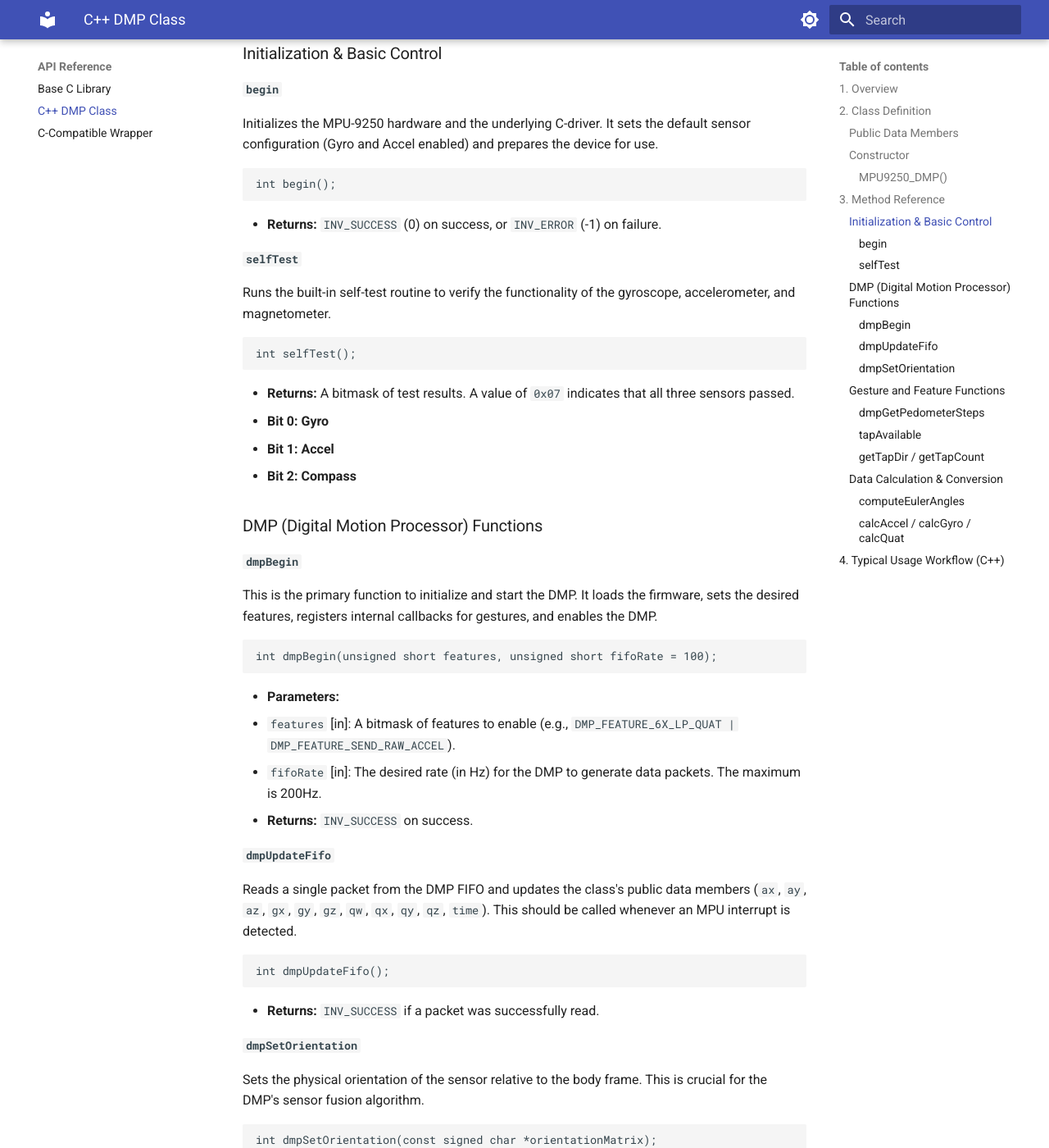
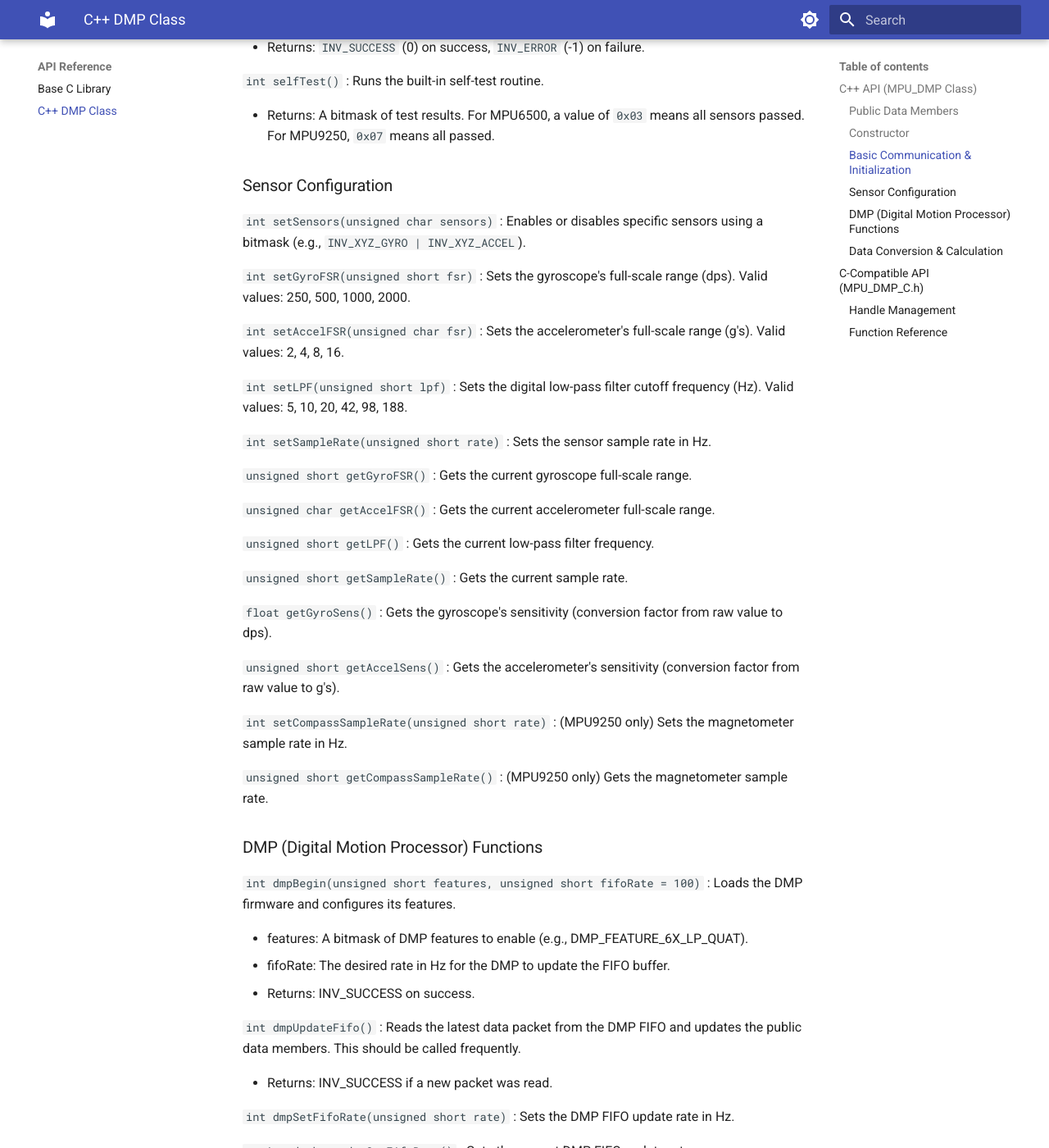
Before and after one commit to Bubi2001/MPU9250_MSP-EXP432E401Y, an MkDocs documentation site: the page built from doc/api/cpp_class.md, in a window 1280 px wide and 1400 px high, scrolled down 1232 px. Shown: the whole window at 82% size. Built offline with MkDocs 1.6.1 and Material for MkDocs 9.7.7, drawn with Linux system fonts in a browser that asks for light colours; some of the changed text lies outside the part shown.

Commit message:
update documentation, unifying dmp

````diff
--- a/README.md
+++ b/README.md
@@ -1,8 +1,8 @@
-# MPU-9250 Driver for TI-RTOS
+# MPU-9250 and MPU-6500 Driver for TI-RTOS
 
 [![License: MIT](https://img.shields.io/badge/License-MIT-yellow.svg)](https://opensource.org/licenses/MIT)
 
-A comprehensive, easy-to-use I2C driver for the MPU-9250 IMU, specifically tailored for the **TI-RTOS** environment on the **MSP-EXP432E401Y** platform. This library offers multiple levels of abstraction to get you up and running quickly.
+A comprehensive, easy-to-use I2C driver for the MPU-9250 IMU and MPU-6500 IMU, specifically tailored for the **TI-RTOS** environment on the **MSP-EXP432E401Y** platform. This library offers multiple levels of abstraction to get you up and running quickly.
 
 This library provides everything you need to go from raw sensor readings to a fully calibrated, high-performance orientation solution.
 
--- a/doc/api/cpp_class.md
+++ b/doc/api/cpp_class.md
@@ -1,197 +1,178 @@
-# MPU9250_DMP C++ Class API Reference
+# MPU6500/9250 DMP Driver API Reference
 
-## 1. Overview
+This document provides an API reference for the `MPU_DMP` driver, which interfaces with the InvenSense MPU6500/9250 sensors and their embedded Digital Motion Processor (DMP). The library is written in C++ and includes a C-compatible wrapper for use in C projects.
 
-This document provides the API reference for the `MPU9250_DMP` C++ class. This class serves as a high-level wrapper around the InvenSense Motion Driver 6.12, abstracting the underlying C functions into a clean, object-oriented interface.
+## C++ API (`MPU_DMP` Class)
 
-The primary goal of this class is to simplify the integration of the MPU9250's Digital Motion Processor (DMP) into a C++ project, particularly within the TI-RTOS environment. It manages the driver's state, handles data retrieval and parsing, and provides convenient methods for data conversion and calculation.
-
-## 2. Class Definition
+This is the object-oriented interface for C++ applications.
 
 ### Public Data Members
 
-The class exposes public member variables to store the latest sensor data retrieved from the DMP. After a successful call to `dmpUpdateFifo()`, these variables are populated with the new data.
+Once `dmpUpdateFifo()` is called, the following public members are updated with the latest sensor data.
 
-* **Raw Sensor Data:**
-  * `int ax, ay, az`: Raw accelerometer data.
-  * `int gx, gy, gz`: Raw gyroscope data (calibrated if the feature is enabled).
-  * `long qw, qx, qy, qz`: Raw quaternion data from the DMP in Q30 format.
-* **Calculated Data:**
-  * `float pitch, roll, yaw`: Calculated Euler angles in degrees. These are populated by calling `computeEulerAngles()`.
-* **Metadata:**
-  * `unsigned long time`: Timestamp (in milliseconds) of the last FIFO packet.
+| **Member** | **Type** | **Description** |
+| --- | --- | --- |
+| `ax`,`ay`,`az` | `int` | Raw accelerometer data for X, Y, and Z axes. |
+| `gx`,`gy`,`gz` | `int` | Raw gyroscope data for X, Y, and Z axes. |
+| `qw`,`qx`,`qy`,`qz` | `long` | Raw quaternion data (W, X, Y, Z) in Q30 format from the DMP. |
+| `temperature` | `long` | Raw temperature data from the sensor. |
+| `time` | `unsigned long` | Timestamp for the last sensor data update (from DMP). |
+| `pitch`,`roll`,`yaw` | `float` | Calculated Euler angles. Updated by calling `computeEulerAngles()`. |
+| `mx`,`my`,`mz` | `int` | **(MPU9250 only)**Raw magnetometer data for X, Y, and Z axes. |
+| `heading` | `float` | **(MPU9250 only)**Calculated compass heading. Updated by `computeCompassHeading()`. |
 
 ### Constructor
 
-#### `MPU9250_DMP()`
+`MPU_DMP()`
+:   Constructs a new `MPU_DMP` object.
 
-The default constructor initializes the class.
+### Basic Communication & Initialization
 
-```cpp
-MPU9250_DMP();
-```
+`int begin()`
+:   Initializes the MPU sensor and the underlying driver.
 
-## 3. Method Reference
+* Returns: `INV_SUCCESS` (0) on success, `INV_ERROR` (-1) on failure.
 
-### Initialization & Basic Control
+`int selfTest()`
+:   Runs the built-in self-test routine.
 
-#### `begin`
+* Returns: A bitmask of test results. For MPU6500, a value of `0x03` means all sensors passed. For MPU9250, `0x07` means all passed.
 
-Initializes the MPU-9250 hardware and the underlying C-driver. It sets the default sensor configuration (Gyro and Accel enabled) and prepares the device for use.
+### Sensor Configuration
 
-```cpp
-int begin();
-```
+`int setSensors(unsigned char sensors)`
+:   Enables or disables specific sensors using a bitmask (e.g., `INV_XYZ_GYRO | INV_XYZ_ACCEL`).
 
-* **Returns:** `INV_SUCCESS` (0) on success, or `INV_ERROR` (-1) on failure.
+`int setGyroFSR(unsigned short fsr)`
+:   Sets the gyroscope's full-scale range (dps). Valid values: 250, 500, 1000, 2000.
 
-#### `selfTest`
+`int setAccelFSR(unsigned char fsr)`
+:   Sets the accelerometer's full-scale range (g's). Valid values: 2, 4, 8, 16.
 
-Runs the built-in self-test routine to verify the functionality of the gyroscope, accelerometer, and magnetometer.
+`int setLPF(unsigned short lpf)`
+:   Sets the digital low-pass filter cutoff frequency (Hz). Valid values: 5, 10, 20, 42, 98, 188.
 
-```cpp
-int selfTest();
-```
+`int setSampleRate(unsigned short rate)`
+:   Sets the sensor sample rate in Hz.
 
-* **Returns:** A bitmask of test results. A value of `0x07` indicates that all three sensors passed.
-  * **Bit 0: Gyro**
-  * **Bit 1: Accel**
-  * **Bit 2: Compass**
+`unsigned short getGyroFSR()`
+:   Gets the current gyroscope full-scale range.
+
+`unsigned char getAccelFSR()`
+:   Gets the current accelerometer full-scale range.
+
+`unsigned short getLPF()`
+:   Gets the current low-pass filter frequency.
+
+`unsigned short getSampleRate()`
+:   Gets the current sample rate.
+
+`float getGyroSens()`
+:   Gets the gyroscope's sensitivity (conversion factor from raw value to dps).
+
+`unsigned short getAccelSens()`
+:   Gets the accelerometer's sensitivity (conversion factor from raw value to g's).
+
+`int setCompassSampleRate(unsigned short rate)`
+:   (MPU9250 only) Sets the magnetometer sample rate in Hz.
+
+`unsigned short getCompassSampleRate()`
+:   (MPU9250 only) Gets the magnetometer sample rate.
 
 ### DMP (Digital Motion Processor) Functions
 
-#### `dmpBegin`
+`int dmpBegin(unsigned short features, unsigned short fifoRate = 100)`
+:   Loads the DMP firmware and configures its features.
 
-This is the primary function to initialize and start the DMP. It loads the firmware, sets the desired features, registers internal callbacks for gestures, and enables the DMP.
+* features: A bitmask of DMP features to enable (e.g., DMP_FEATURE_6X_LP_QUAT).
+* fifoRate: The desired rate in Hz for the DMP to update the FIFO buffer.
+* Returns: INV_SUCCESS on success.
 
-```cpp
-int dmpBegin(unsigned short features, unsigned short fifoRate = 100);
-```
+`int dmpUpdateFifo()`
+:   Reads the latest data packet from the DMP FIFO and updates the public data members. This should be called frequently.
 
-* **Parameters:**
-  * `features` [in]: A bitmask of features to enable (e.g., `DMP_FEATURE_6X_LP_QUAT | DMP_FEATURE_SEND_RAW_ACCEL`).
-  * `fifoRate` [in]: The desired rate (in Hz) for the DMP to generate data packets. The maximum is 200Hz.
-* **Returns:** `INV_SUCCESS` on success.
+* Returns: INV_SUCCESS if a new packet was read.
 
-#### `dmpUpdateFifo`
+`int dmpSetFifoRate(unsigned short rate)`
+:   Sets the DMP FIFO update rate in Hz.
 
-Reads a single packet from the DMP FIFO and updates the class's public data members (`ax`, `ay`, `az`, `gx`, `gy`, `gz`, `qw`, `qx`, `qy`, `qz`, `time`). This should be called whenever an MPU interrupt is detected.
+`unsigned short dmpGetFifoRate()`
+:   Gets the current DMP FIFO update rate.
 
-```cpp
-int dmpUpdateFifo();
-```
+`unsigned long dmpGetPedometerSteps()`
+:   Gets the total steps counted by the DMP's pedometer.
 
-* **Returns:** `INV_SUCCESS` if a packet was successfully read.
+`int dmpSetPedometerSteps(unsigned long steps)`
+:   Sets the pedometer's internal step counter.
 
-#### `dmpSetOrientation`
+`int dmpSetTap(unsigned short xThresh, unsigned short yThresh, unsigned short zThresh, unsigned char taps)`
+:   Configures the DMP's tap detection feature.
 
-Sets the physical orientation of the sensor relative to the body frame. This is crucial for the DMP's sensor fusion algorithm.
+`bool tapAvailable()`
+:   Checks if a new tap has been detected.
 
-```cpp
-int dmpSetOrientation(const signed char *orientationMatrix);
-```
+`unsigned char getTapDir()`
+:   Gets the direction and axis of the last detected tap.
 
-* **Parameters:**
-  * `orientationMatrix` [in]: A 9-element array representing a 3x3 rotation matrix.
-* **Returns:** `INV_SUCCESS` on success.
+`unsigned char getTapCount()`
+:   Gets the count of the last detected tap event.
 
-### Gesture and Feature Functions
+`int dmpSetOrientation(const signed char *orientationMatrix)`
+:   Sets the DMP's orientation matrix.
 
-#### `dmpGetPedometerSteps`
+`unsigned char dmpGetOrientation()`
+:   Gets the orientation result from the DMP's Android-style orientation feature.
 
-Retrieves the current step count from the DMP's pedometer.
+### Data Conversion & Calculation
 
-```cpp
-unsigned long dmpGetPedometerSteps();
-```
+`float calcAccel(int axis_val)`
+:   Converts a raw accelerometer value to g's.
 
-* **Returns:** The total number of steps counted.
+`float calcGyro(int axis_val)`
+:   Converts a raw gyroscope value to degrees per second.
 
-#### `tapAvailable`
+`float calcQuat(long quat_val)`
+:   Converts a raw Q30 format quaternion value to a floating-point number.
 
-Checks if a tap gesture has been detected since the last time this function was called.
+`void computeEulerAngles(bool degrees = true)`
+:   Computes pitch, roll, and yaw from the current quaternion data, updating the public members.
 
-```cpp
-bool tapAvailable();
-```
+`float calcMag(int axis_val)`
+:   (MPU9250 only) Converts a raw magnetometer value to microteslas (uT).
 
-* **Returns:** `true` if a new tap is available, `false` otherwise. This flag is automatically reset after being read.
+`float computeCompassHeading()`
+:   (MPU9250 only) Computes the compass heading from raw magnetometer data.
 
-#### `getTapDir` / `getTapCount`
+## C-Compatible API (`MPU_DMP_C.h`)
 
-Retrieves the direction and number of taps for the last detected tap gesture.
+This is a procedural wrapper around the C++ class for use in C projects.
 
-```cpp
-unsigned char getTapDir();   // Returns direction (e.g., TAP_X_UP)
-unsigned char getTapCount(); // Returns number of consecutive taps
-```
+### Handle Management
 
-### Data Calculation & Conversion
+All C functions operate on an opaque pointer, `MPU_DMP_Handle`.
 
-#### `computeEulerAngles`
+`MPU_DMP_Handle MPU_DMP_Create()`
+:   Creates a new MPU_DMP instance and returns a handle to it.
 
-Calculates the pitch, roll, and yaw from the quaternion data stored in the public members. The results are stored in the `pitch`, `roll`, and `yaw` public members.
+`void MPU_DMP_Destroy(MPU_DMP_Handle handle)`
+:   Destroys an MPU_DMP instance and frees its memory.
 
-```cpp
-void computeEulerAngles(bool degrees = true);
-```
+### Function Reference
 
-* **Parameters:**
-  * `degrees` [in]: If `true` (default), the results are in degrees. If `false`, they are in radians.
+The C API provides functions that directly correspond to the methods in the C++ class. The C++ object's methods are mapped to C functions by replacing `object.method(args)` with `MPU_DMP_method(handle, args)`.
 
-#### `calcAccel` / `calcGyro` / `calcQuat`
+**Example:**
 
-**Converts raw sensor or quaternion values from the public data members into standard engineering units.**
+* C++: `myMpu.begin()` becomes C: `MPU_DMP_begin(myMpuHandle)`
+* C++: `myMpu.setGyroFSR(2000)` becomes C: `MPU_DMP_setGyroFSR(myMpuHandle, 2000)`
 
-```cpp
-float calcAccel(int axis_val); // Raw to g's
-float calcGyro(int axis_val);  // Raw to degrees/sec
-float calcQuat(long quat_val); // Raw Q30 to float
-```
+Data Access:
 
-* **Parameters:**
-  * `axis_val` / `quat_val` [in]: A raw sensor value (e.g., `ax`, `gy`, `qw`).
-* **Returns:** The converted floating-point value.
+Since C cannot directly access the C++ object's public members, getter functions are provided for all public data members.
 
-## 4. Typical Usage Workflow (C++)
+**Example:**
 
-1. Instantiate the Class:
+* To get the raw accelerometer X value: `int ax = MPU_DMP_get_ax(myMpuHandle);`
+* To get the calculated pitch: `float pitch = MPU_DMP_get_pitch(myMpuHandle);`
 
-    ```cpp
-    MPU9250_DMP myIMU;
-    ```
-
-2. Initialize the Hardware:
-
-    ```cpp
-    if (myIMU.begin() != INV_SUCCESS) {
-        // Handle error
-    }
-    ```
-
-3. Initialize and Start the DMP:
-
-    ```cpp
-    unsigned short dmpFeatures = DMP_FEATURE_6X_LP_QUAT | DMP_FEATURE_SEND_RAW_ACCEL | DMP_FEATURE_TAP;
-    if (myIMU.dmpBegin(dmpFeatures, 100) != INV_SUCCESS) { // 100 Hz rate
-        // Handle error
-    }
-    ```
-
-4. Main Loop (Interrupt-Driven):
-
-    ```cpp
-    while (1) {
-        // Wait for MPU interrupt signal
-        if (myIMU.dmpUpdateFifo() == INV_SUCCESS) {
-            // New data is available in public members
-            myIMU.computeEulerAngles();
-            // Now use myIMU.roll, myIMU.pitch, myIMU.yaw, etc.
-        }
-        if (myIMU.tapAvailable()) {
-            // A tap was detected!
-            unsigned char count = myIMU.getTapCount();
-            unsigned char dir = myIMU.getTapDir();
-        }
-    }
-    ```
+Please refer to the `MPU_DMP_C.h` header for a complete list of all C functions, as they are a direct mapping of the C++ methods and data getters described above.
--- a/mkdocs.yml
+++ b/mkdocs.yml
@@ -25,4 +25,3 @@
   - 'API Reference':
     - 'Base C Library': 'api/c_library.md'
     - 'C++ DMP Class': 'api/cpp_class.md'
-    - 'C-Compatible Wrapper': 'api/c_wrapper.md'
````
Also changed, not shown: doc/api/c_wrapper.md (deleted, +0 -129 lines).
